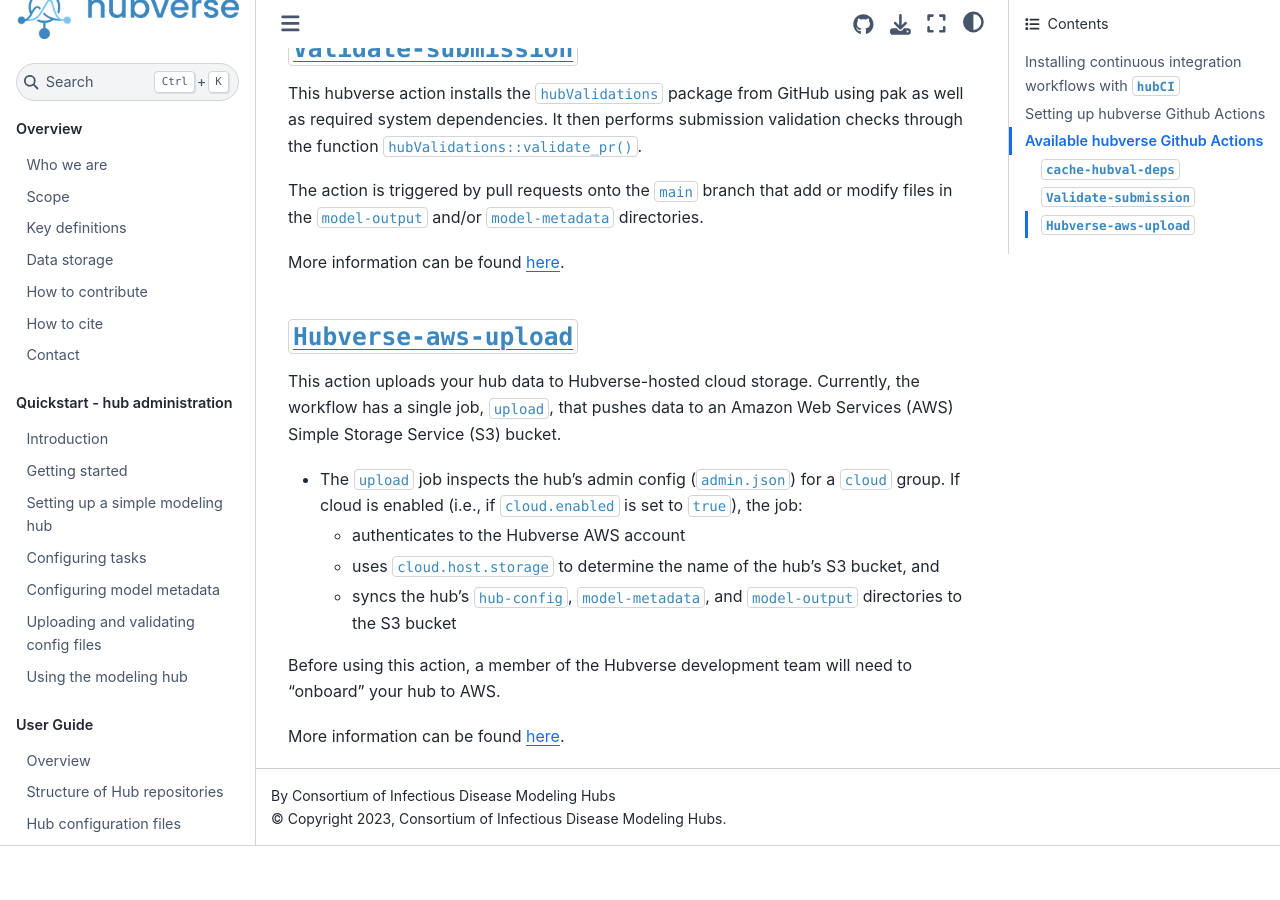
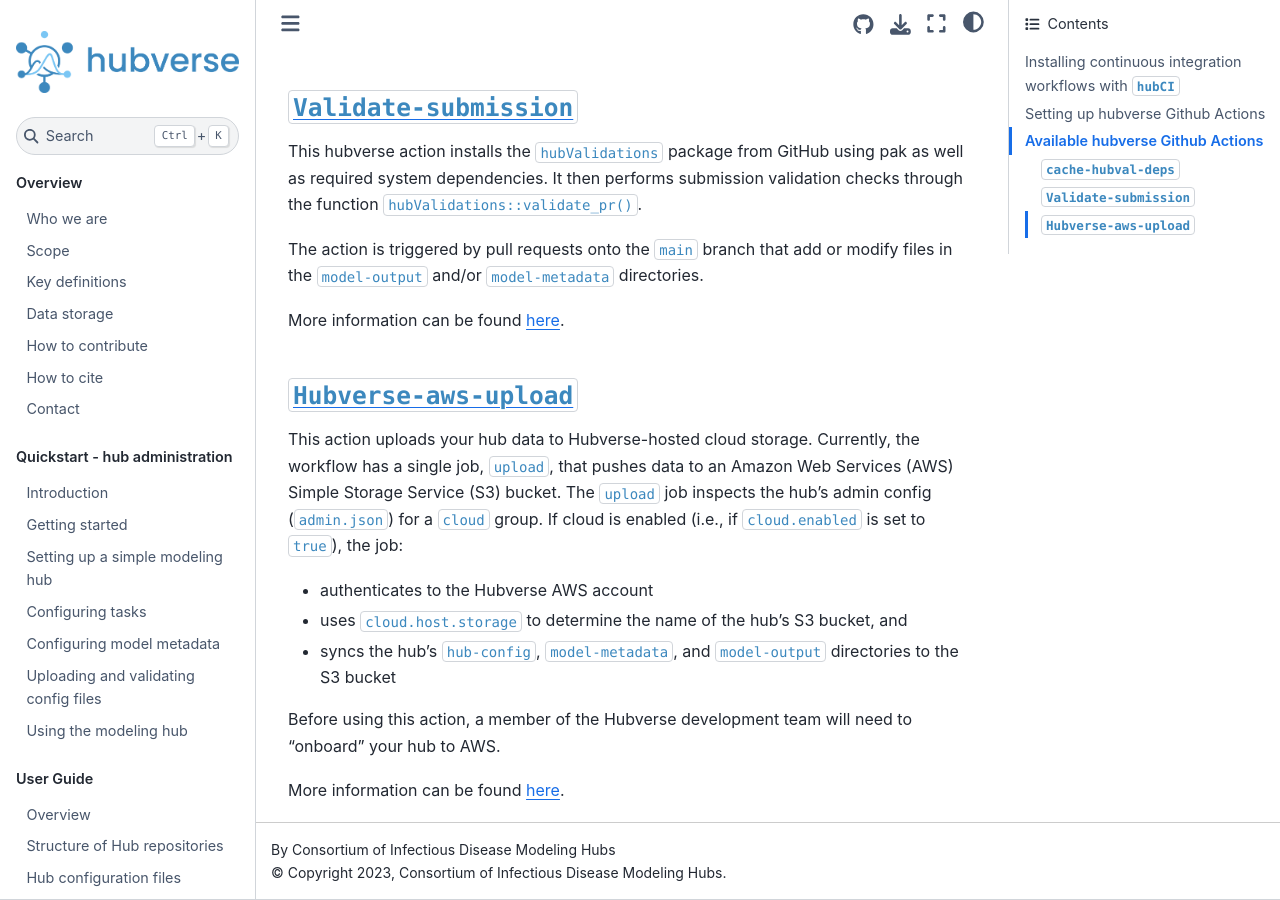
Before and after one commit to hubverse-org/hubDocs, a Sphinx documentation site: the page built from docs/source/quickstart-hub-admin/continuous-integration.md, in a window 1280 px wide and 900 px high, scrolled down 1795 px. Built offline with Sphinx 7.4.7 and the Sphinx Book theme 1.1.4, drawn with Linux system fonts in a browser that asks for light colours; before the commit the page ends 2641 px from its top, so only the background shows below that; some of the changed text lies outside the part shown.

```diff
--- a/docs/source/quickstart-hub-admin/continuous-integration.md
+++ b/docs/source/quickstart-hub-admin/continuous-integration.md
@@ -19,9 +19,9 @@ remotes::install_github("Infectious-Disease-Modeling-Hubs/hubValidations")
 
 The [`hubverse-actions`](https://github.com/Infectious-Disease-Modeling-Hubs/hubverse-actions) repository currently contains directories with templates related to the following workflows:
 
-[`cache-hubval-deps`](https://github.com/Infectious-Disease-Modeling-Hubs/hubverse-actions/tree/main/cache-hubval-deps)
-[`Validate-submission`](https://github.com/Infectious-Disease-Modeling-Hubs/hubverse-actions/tree/main/validate-submission)
-[`Hubverse-aws-upload`](https://github.com/Infectious-Disease-Modeling-Hubs/hubverse-actions/tree/main/hubverse-aws-upload)
+* [`cache-hubval-deps`](https://github.com/Infectious-Disease-Modeling-Hubs/hubverse-actions/tree/main/cache-hubval-deps)
+* [`Validate-submission`](https://github.com/Infectious-Disease-Modeling-Hubs/hubverse-actions/tree/main/validate-submission)
+* [`Hubverse-aws-upload`](https://github.com/Infectious-Disease-Modeling-Hubs/hubverse-actions/tree/main/hubverse-aws-upload)
 
 More information on each of these workflows is provided in the section below.
 
@@ -60,10 +60,10 @@ More information can be found [here](https://github.com/Infectious-Disease-Model
 
 ### [`Hubverse-aws-upload`](https://github.com/Infectious-Disease-Modeling-Hubs/hubverse-actions/tree/main/hubverse-aws-upload)
 This action uploads your hub data to Hubverse-hosted cloud storage. Currently, the workflow has a single job, `upload`, that pushes data to an Amazon Web Services (AWS) Simple Storage Service (S3) bucket.
-* The `upload` job inspects the hub's admin config (`admin.json`) for a `cloud` group. If cloud is enabled (i.e., if `cloud.enabled` is set to `true`), the job:
-    + authenticates to the Hubverse AWS account
-    + uses `cloud.host.storage` to determine the name of the hub's S3 bucket, and
-    + syncs the hub's `hub-config`, `model-metadata`, and `model-output` directories to the S3 bucket
+The `upload` job inspects the hub's admin config (`admin.json`) for a `cloud` group. If cloud is enabled (i.e., if `cloud.enabled` is set to `true`), the job:
+* authenticates to the Hubverse AWS account
+* uses `cloud.host.storage` to determine the name of the hub's S3 bucket, and
+* syncs the hub's `hub-config`, `model-metadata`, and `model-output` directories to the S3 bucket
 
 Before using this action, a member of the Hubverse development team will need to "onboard" your hub to AWS.
 
```
Also changed, not shown: other parts of docs/source/quickstart-hub-admin/continuous-integration.md (+1 -1 lines).
